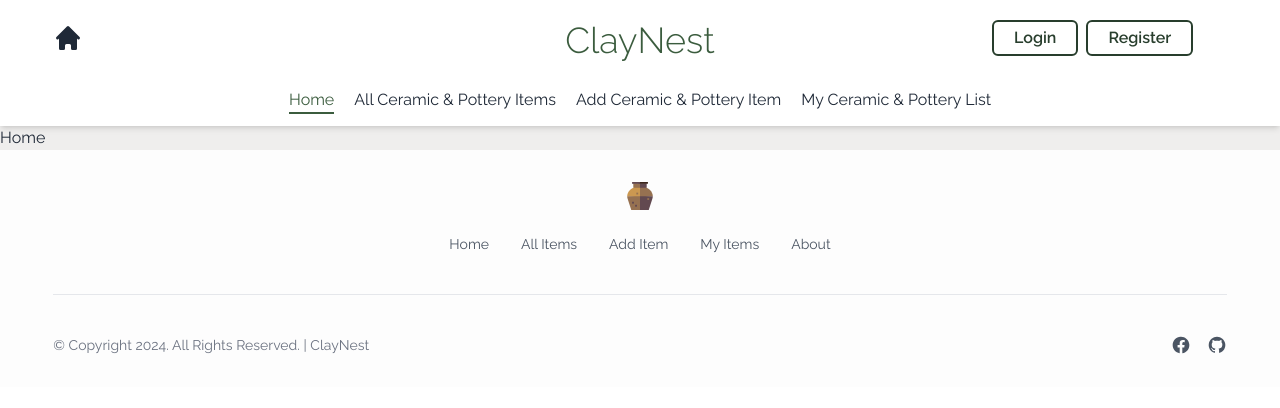
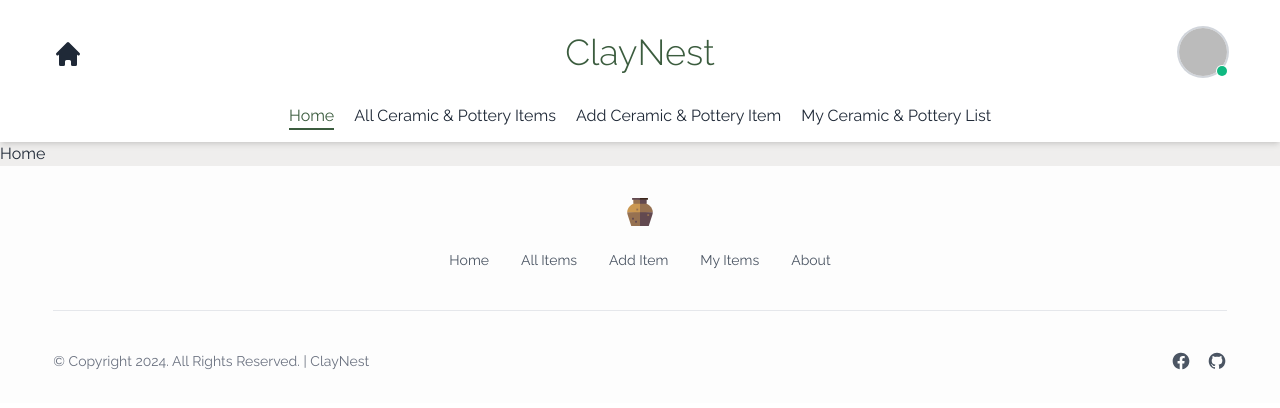
Before and after one commit to AbdullahAlMaksud/project-claynest-client, a React (Vite) app: page / in a window 1280 px wide. Shown: the top 408 px of the page. Built offline with nearby package versions, Linux system fonts and the light colour scheme; no server answers; sample sign-in values are in the browser's storage.

Commit message:
Navbar Login Conditionality doe

```diff
--- a/package.json
+++ b/package.json
@@ -19,6 +19,7 @@
     "react-hot-toast": "^2.4.1",
     "react-icons": "^5.1.0",
     "react-router-dom": "^6.23.0",
+    "react-tooltip": "^5.26.3",
     "sort-by": "^1.2.0"
   },
   "devDependencies": {
--- a/src/components/Navbar.jsx
+++ b/src/components/Navbar.jsx
@@ -1,10 +1,24 @@
-import { useState } from "react";
+import { useContext, useState } from "react";
 import { AiOutlineClose, AiOutlineMenu } from "react-icons/ai";
 import { HiHome } from "react-icons/hi";
 import { Link, NavLink } from "react-router-dom";
+import { AuthContext } from "../provider/AuthProvider";
+import { Tooltip } from "react-tooltip";
 
 const Navbar = () => {
     const [open, setOpen] = useState(false);
+    const { user, logOut } = useContext(AuthContext);
+    console.log(user)
+    const PLACES = ['top']
+
+    const handleLogOut = () => {
+        logOut()
+            .then(result => {
+                console.log(result.user)
+            })
+            .catch(error => console.log(error))
+    }
+
 
     const mainMenu = <>
         <NavLink to={'/'} className={({ isActive }) => isActive ? ' border-b-2 border-sage-green-700 text-sage-green-700' : 'border-b-2 border-transparent hover:border-b-2 hover:border-sage-green-700 hover:text-sage-green-700'}>Home</NavLink>
@@ -15,10 +29,25 @@ const Navbar = () => {
 
     const mainMenuPhone = <>
         <NavLink to={'/'} className={'px-5 py-1 rounded-lg hover:bg-sage-green-700 hover:text-text-gray-50'}>Home</NavLink>
-        <NavLink to={''} className={'px-5 py-1 rounded-lg hover:bg-sage-green-700 hover:text-text-gray-50'}>All Ceramic & Pottery Items</NavLink>
-        <NavLink to={''} className={'px-5 py-1 rounded-lg hover:bg-sage-green-700 hover:text-text-gray-50'}>Add Ceramic & Pottery Item</NavLink>
-        <NavLink to={''} className={'px-5 py-1 rounded-lg hover:bg-sage-green-700 hover:text-text-gray-50'}>My Ceramic & Pottery List</NavLink>
-        <div className="flex gap-3 px-5">
+        <NavLink to={'/allItems'} className={'px-5 py-1 rounded-lg hover:bg-sage-green-700 hover:text-text-gray-50'}>All Ceramic & Pottery Items</NavLink>
+        <NavLink to={'/addItem'} className={'px-5 py-1 rounded-lg hover:bg-sage-green-700 hover:text-text-gray-50'}>Add Ceramic & Pottery Item</NavLink>
+        <NavLink to={'/myItems'} className={'px-5 py-1 rounded-lg hover:bg-sage-green-700 hover:text-text-gray-50'}>My Ceramic & Pottery List</NavLink>
+
+        {
+            user ? <div className="flex pr-5 gap-2" >
+                <div className="relative hover:cursor-pointer" data-tooltip-id="profileName" id="clickable" >
+                    <img
+                        className="object-cover w-12 h-12 rounded-full ring-2 ring-gray-300 dark:ring-gray-600"
+                        src={user.photoURL} alt=""
+                    />
+                    <span className="absolute bottom-0 right-0 w-2.5 h-2.5 rounded-full bg-emerald-500 ring-1 ring-white"></span>
+                </div>
+                <Tooltip anchorSelect="#clickable" clickable place={PLACES[0]} className="flex flex-col justify-center">
+                    <p>{user.displayName}</p>
+                    <button onClick={handleLogOut} className="mt-2 px-5 py-1 border-2 bg-red-500 text-white border-red-500 hover:border-red-800 rounded-md font-semibold hover:bg-red-800 hover:text-text-gray-50">LogOut</button>
+                </Tooltip>
+            </div>
+                : <div className="flex gap-3 px-5">
                     <Link to={'/login'}>
                         <button className="px-5 py-1 border-2 border-sage-green-800 rounded-md text-sage-green-800 font-semibold hover:bg-sage-green-800 hover:text-text-gray-50">Login</button>
                     </Link>
@@ -26,11 +55,14 @@ const Navbar = () => {
                         <button className="px-5 py-1 border-2 border-sage-green-800 rounded-md text-sage-green-800 font-semibold hover:bg-sage-green-800 hover:text-text-gray-50">Register</button>
                     </Link>
                 </div>
+        }
+
+
     </>
 
     return (
         <div className="min-h-10 bg-transparent hover:lg:bg-white  shadow-md">
-            <div className="w-11/12 container mx-auto py-3 lg:py-5 lg:pb-7 grid grid-cols-5">
+            <div className="w-11/12 container mx-auto py-3 lg:py-7 grid grid-cols-5">
                 <div className="col-span-1 flex items-end justify-start">
                     <NavLink to={'/'}><button><HiHome className="text-2xl lg:text-3xl" /></button></NavLink>
                 </div>
@@ -39,7 +71,24 @@ const Navbar = () => {
                     <h2 className="text-sage-green-700 text-2xl lg:text-4xl font-light">ClayNest</h2>
                 </div>
 
-                <div className="hidden lg:flex gap-2">
+                {
+                    user ?
+                        <div className="hidden lg:flex justify-end gap-2" >
+
+                            <div className="relative hover:cursor-pointer" data-tooltip-id="profileName" id="clickable" >
+                                <img
+                                    className="object-cover w-12 h-12 rounded-full ring-2 ring-gray-300 dark:ring-gray-600"
+                                    src={user.photoURL} alt=""
+                                />
+                                <span className="absolute bottom-0 right-0 w-2.5 h-2.5 rounded-full bg-emerald-500 ring-1 ring-white"></span>
+                            </div>
+                            <Tooltip anchorSelect="#clickable" clickable place={PLACES[0]} className="flex flex-col justify-center">
+                                <p>{user.displayName}</p>
+                                <button onClick={handleLogOut} className="mt-2 px-5 py-1 border-2 bg-red-500 text-white border-red-500 hover:border-red-800 rounded-md font-semibold hover:bg-red-800 hover:text-text-gray-50">LogOut</button>
+                            </Tooltip>
+                        </div>
+                        :
+                        <div className="hidden lg:flex justify-end gap-2">
                             <Link to={'/login'}>
                                 <button className="px-5 py-1 border-2 border-sage-green-800 rounded-md text-sage-green-800 font-semibold hover:bg-sage-green-800 hover:text-text-gray-50">Login</button>
                             </Link>
@@ -47,13 +96,14 @@ const Navbar = () => {
                                 <button className="px-5 py-1 border-2 border-sage-green-800 rounded-md text-sage-green-800 font-semibold hover:bg-sage-green-800 hover:text-text-gray-50">Register</button>
                             </Link>
                         </div>
+                }
                 <div className="lg:hidden flex justify-end">
                     <button onClick={() => setOpen(!open)}>
                         {
                             open === true ? <AiOutlineClose className="text-2xl lg:text-3xl ease-out duration-1000"> </AiOutlineClose> : <AiOutlineMenu className="text-2xl lg:text-3xl ease-out duration-1000"></AiOutlineMenu >
                         }
                     </button>
-                    <div className={`md:flex duration-1000 gap-5 absolute bg-ceramic-bg ${open ? 'right-0 top-14' : 'right-0 -top-96'} py-4 px-4 rounded-b-lg shadow-md`}>
+                    <div className={`md:flex duration-1000 gap-5 absolute z-40 bg-ceramic-bg ${open ? 'right-0 top-14' : 'right-0 -top-96'} py-4 px-4 rounded-b-lg shadow-md`}>
                         <ul className="flex flex-col justify-center items-end gap-5 pb-3">
                             {
                                 mainMenuPhone
--- /dev/null
+++ b/src/pages/AddPotteryItems.jsx
@@ -0,0 +1,11 @@
+import React from 'react';
+
+const AddPotteryItems = () => {
+    return (
+        <div>
+
+        </div>
+    );
+};
+
+export default AddPotteryItems;
--- /dev/null
+++ b/src/pages/AllPotteryItems.jsx
@@ -0,0 +1,11 @@
+
+
+const AllPotteryItems = () => {
+    return (
+        <div>
+
+        </div>
+    );
+};
+
+export default AllPotteryItems;
--- /dev/null
+++ b/src/pages/ItemDetails.jsx
@@ -0,0 +1,11 @@
+import React from 'react';
+
+const ItemDetails = () => {
+    return (
+        <div>
+
+        </div>
+    );
+};
+
+export default ItemDetails;
--- /dev/null
+++ b/src/pages/MyPotteryItems.jsx
@@ -0,0 +1,11 @@
+import React from 'react';
+
+const MyPotteryItems = () => {
+    return (
+        <div>
+
+        </div>
+    );
+};
+
+export default MyPotteryItems;
```
Also changed, not shown: src/pages/Register.jsx (+5 -24 lines), src/router/Routes.jsx (+22 -0 lines), 1 other file (tests, documents, lock files or other folders). Lines whose indentation alone changed are shown as unchanged.
